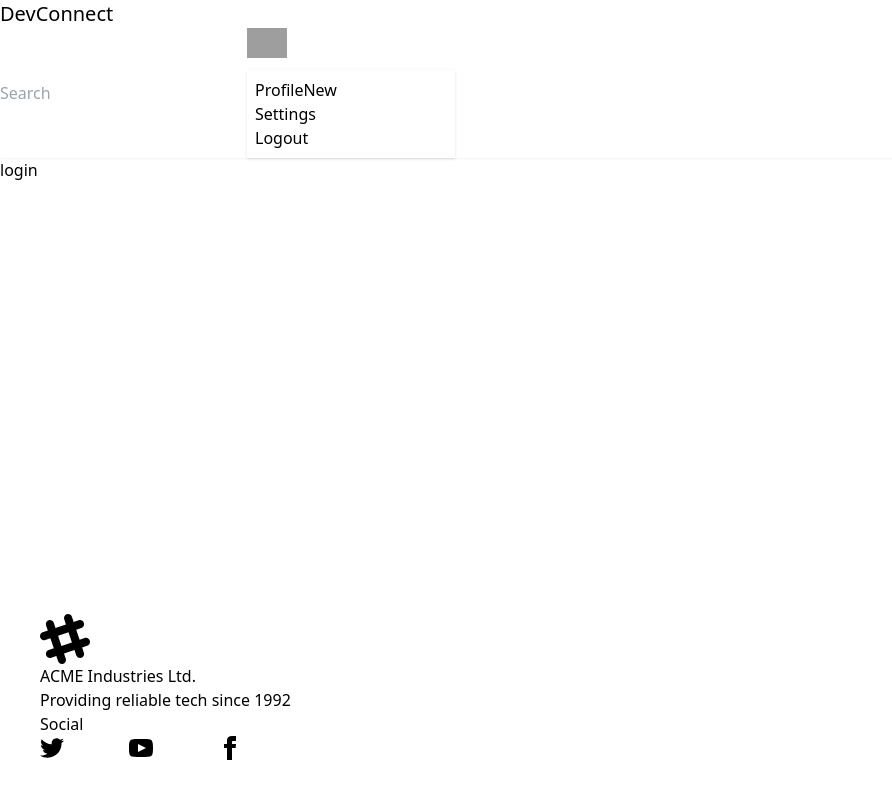
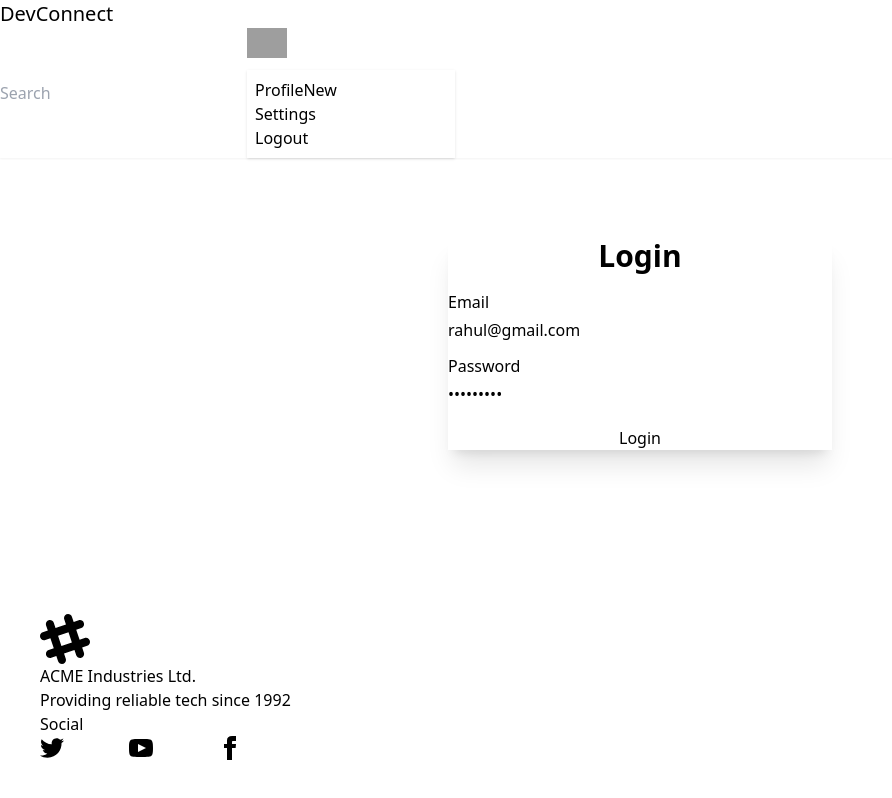
Before and after one commit to MITHELESH-45/devConnect-web, a React (Vite) app: page /login in a window 1280 px wide. Shown: the whole page, without its empty margins (0-892 px from the left). Built offline with nearby package versions, Linux system fonts and the light colour scheme; grey boxes are pictures that could not be loaded.

Commit message:
implemented login page

```diff
--- a/package.json
+++ b/package.json
@@ -10,6 +10,7 @@
     "preview": "vite preview"
   },
   "dependencies": {
+    "axios": "^1.13.5",
     "daisyui": "^5.5.19",
     "react": "^19.2.0",
     "react-dom": "^19.2.0",
--- a/src/components/Login.jsx
+++ b/src/components/Login.jsx
@@ -1,9 +1,69 @@
-import React from 'react'
+import axios from 'axios'
+import React, { useState } from 'react'
 
 const Login = () => {
+  const [email, setEmailId] = useState('rahul@gmail.com')
+  const [password, setPassword] = useState('Rahul@123')
+
+  const handleLogin = async(e) => {
+    e.preventDefault()
+
+    try{
+    const res=await axios.post('http://localhost:3000/login',{
+      email,
+      password
+    },{
+      withCredentials:true
+    });
+    console.log(res.data);
+    }catch(err){
+    console.log(err);
+    }
+
+  }
+
   return (
-    <div>
-       login
+    <div className="card card-border bg-base-300 w-96 mx-auto mt-20 shadow-xl">
+      <div className="card-body">
+        <h2 className="font-bold text-3xl text-center mb-4">Login</h2>
+
+        <form onSubmit={handleLogin}>
+
+          <div className="form-control w-full">
+            <label className="label">
+              <span className="label-text">Email</span>
+            </label>
+            <input
+              type="email"
+              value={email}
+              onChange={(e) => setEmailId(e.target.value)}
+              placeholder="Enter your email"
+              className="input input-bordered w-full mt-1"
+            />
+          </div>
+
+          <div className="form-control w-full mt-3">
+            <label className="label">
+              <span className="label-text">Password</span>
+            </label>
+            <input
+              type="password"
+              value={password}
+              onChange={(e) => setPassword(e.target.value)}
+              placeholder="Enter your password"
+              className="input input-bordered w-full mt-1"
+            />
+          </div>
+
+          <div className="card-actions mt-5">
+            <button type="submit" className="btn btn-primary w-full">
+              Login
+            </button>
+          </div>
+
+        </form>
+
+      </div>
     </div>
   )
 }
```
Also changed, not shown: 1 other file (tests, documents, lock files or other folders).
